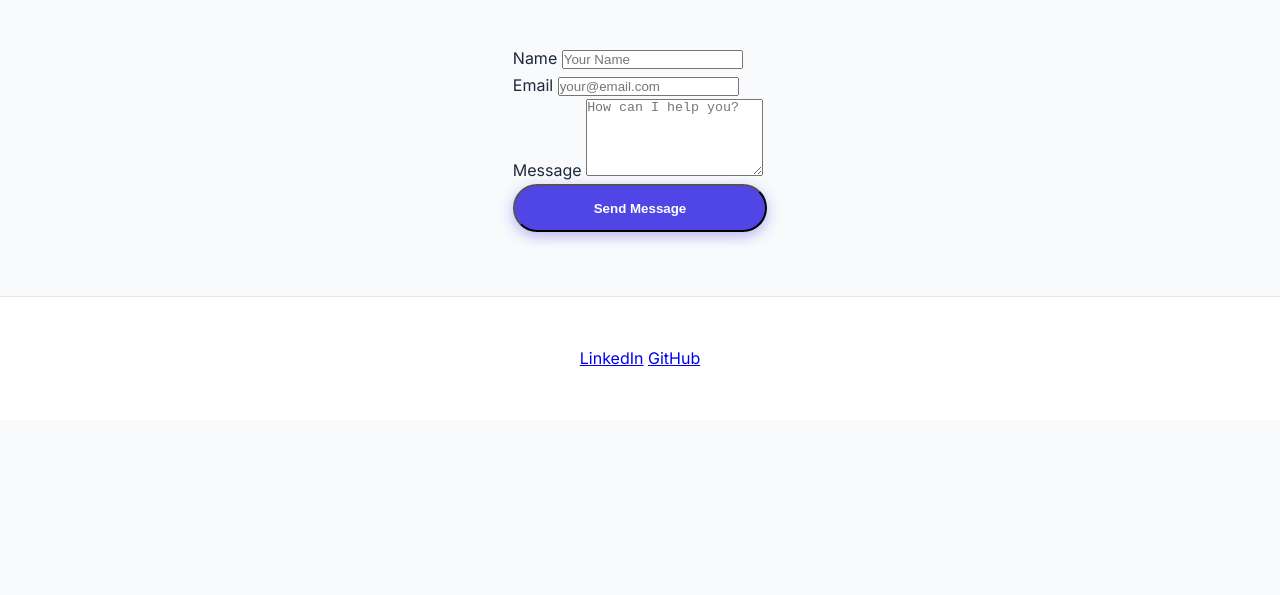
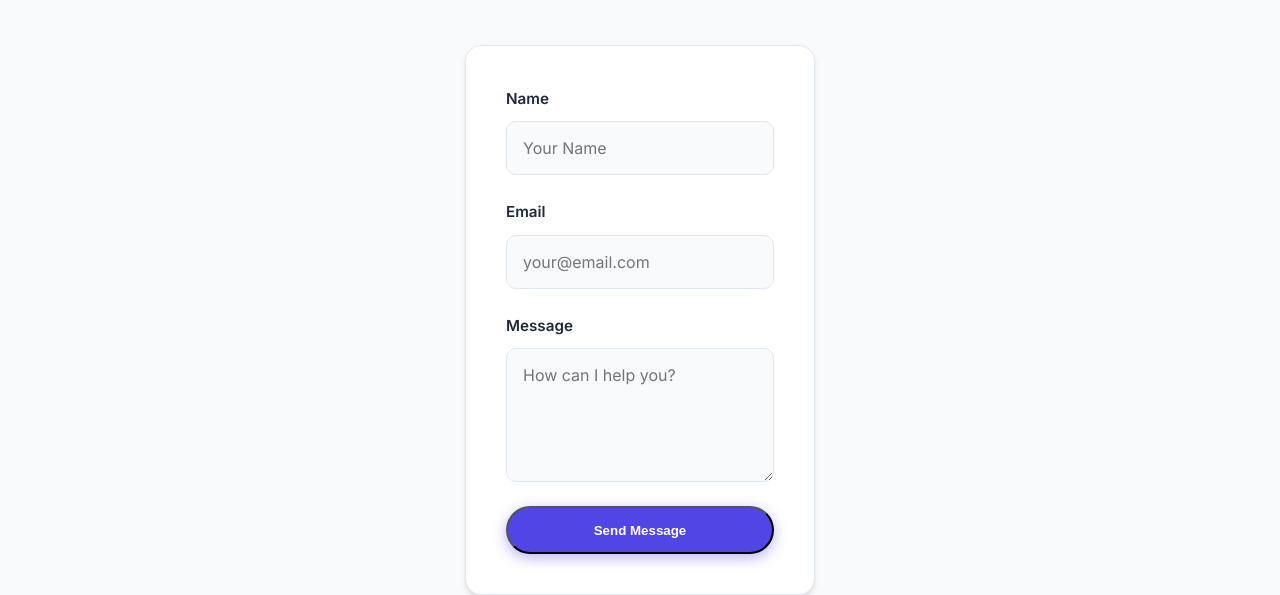
Before and after one commit to AnuragBaibhav/PortFolio_HTML-CSS, a plain HTML site: page contact.html in a window 1280 px wide. Shown: the part 209-804 px from the top of the page. Drawn offline with Linux system fonts and the light colour scheme.

Commit message:
fix: Resolve contact form layout and dark mode inputs

```diff
--- a/style.css
+++ b/style.css
@@ -279,3 +279,53 @@ footer {
     text-align: center;
   }
 }
+.contact-container {
+    max-width: 600px;
+    margin: 0 auto;
+    background: var(--bg-card);
+    padding: 2.5rem;
+    border-radius: 16px;
+    border: 1px solid var(--border);
+    box-shadow: var(--shadow);
+}
+
+.form-group {
+    display: flex;
+    flex-direction: column;
+    margin-bottom: 1.5rem;
+    text-align: left;
+}
+
+.form-group label {
+    margin-bottom: 0.6rem;
+    font-weight: 600;
+    color: var(--text-main);
+    font-size: 0.95rem;
+}
+
+.form-input,
+.form-group input,
+.form-group textarea {
+    width: 100%;
+    padding: 1rem;
+        background-color: var(--bg-body);
+    color: var(--text-main);
+    border: 1px solid var(--border);
+
+    border-radius: 10px;
+    font-family: 'Inter', sans-serif;
+    font-size: 1rem;
+    transition: border-color 0.3s ease, box-shadow 0.3s ease;
+}
+
+.form-group input:focus,
+.form-group textarea:focus {
+    outline: none;
+    border-color: var(--primary);
+    box-shadow: 0 0 0 3px rgba(79, 70, 229, 0.2);
+
+.contact-container .btn {
+    width: 100%;
+    margin-top: 1rem;
+    font-size: 1.1rem;
+}
```
